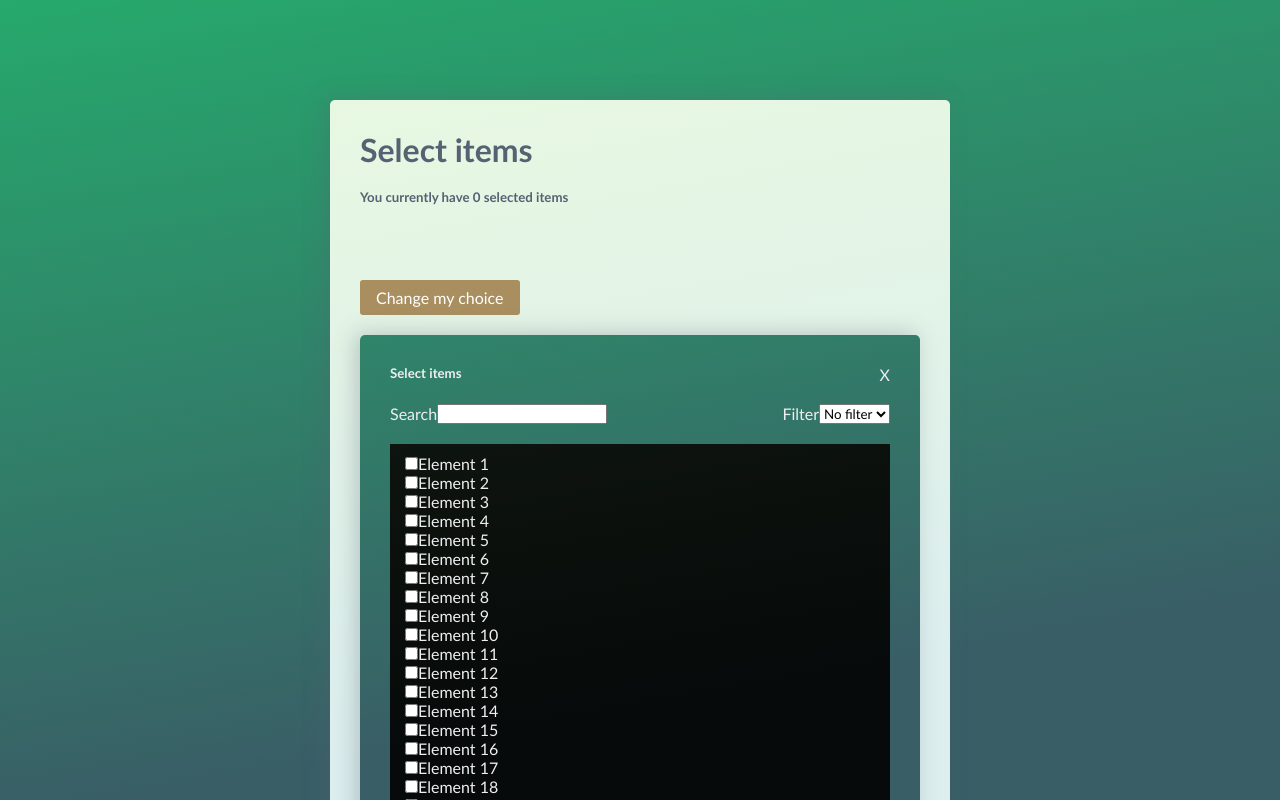
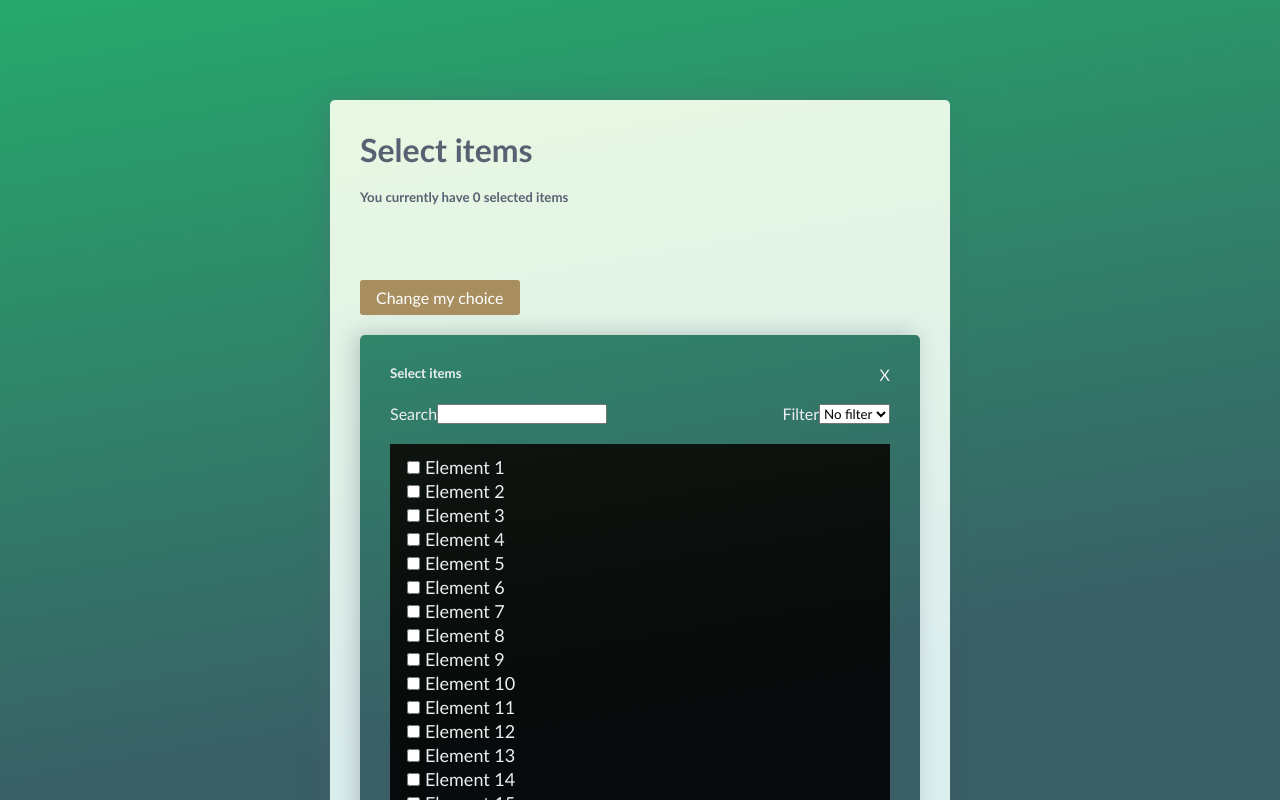
Before and after one commit to Ognjen-Radisic/element-widget, a React (Vite) app: page / in a window 1280 px wide. Both pictures are taken after a click on the button "Change my choice". Shown: the top 800 px of the page. Built offline with nearby package versions, Linux system fonts and the light colour scheme.

Commit message:
Add design for widget item

```diff
--- /dev/null
+++ b/src/components/WidgetItem/WidgetItem.scss
@@ -0,0 +1,11 @@
+.widget_item_wrapper {
+	margin: 2px;
+}
+
+.widget_item_checkbox {
+	margin-right: 5px;
+}
+.widget_item_label {
+	font-size: 18px;
+	cursor: pointer;
+}
--- a/src/components/WidgetItem/WidgetItem.tsx
+++ b/src/components/WidgetItem/WidgetItem.tsx
@@ -1,4 +1,5 @@
 import { FC } from "react";
+import "./WidgetItem.scss";
 
 interface WidgetItemProps {
 	onCheckboxClick: (val: string[]) => void;
@@ -12,24 +13,29 @@ const WidgetItem: FC<WidgetItemProps> = ({
 	oneWidgetItem,
 }) => {
 	return (
-		<div>
+		<div className="widget_item_wrapper">
+			<label className="widget_item_label">
 				<input
 					type="checkbox"
-				id="scales"
-				name="scales"
+					className="widget_item_checkbox"
 					onChange={() => {
 						if (allWidgetItems.includes(oneWidgetItem))
-						onCheckboxClick(allWidgetItems.filter((i) => i !== oneWidgetItem));
+							onCheckboxClick(
+								allWidgetItems.filter((i) => i !== oneWidgetItem)
+							);
 						else {
 							onCheckboxClick([...allWidgetItems, oneWidgetItem]);
 						}
 					}}
 					checked={
-					allWidgetItems.length ? allWidgetItems.includes(oneWidgetItem) : false
+						allWidgetItems.length
+							? allWidgetItems.includes(oneWidgetItem)
+							: false
 					}
 					disabled={allWidgetItems.length === 3}
 				/>
-			<label>{oneWidgetItem}</label>
+				{oneWidgetItem}
+			</label>
 		</div>
 	);
 };
```
Lines whose indentation alone changed are shown as unchanged.
